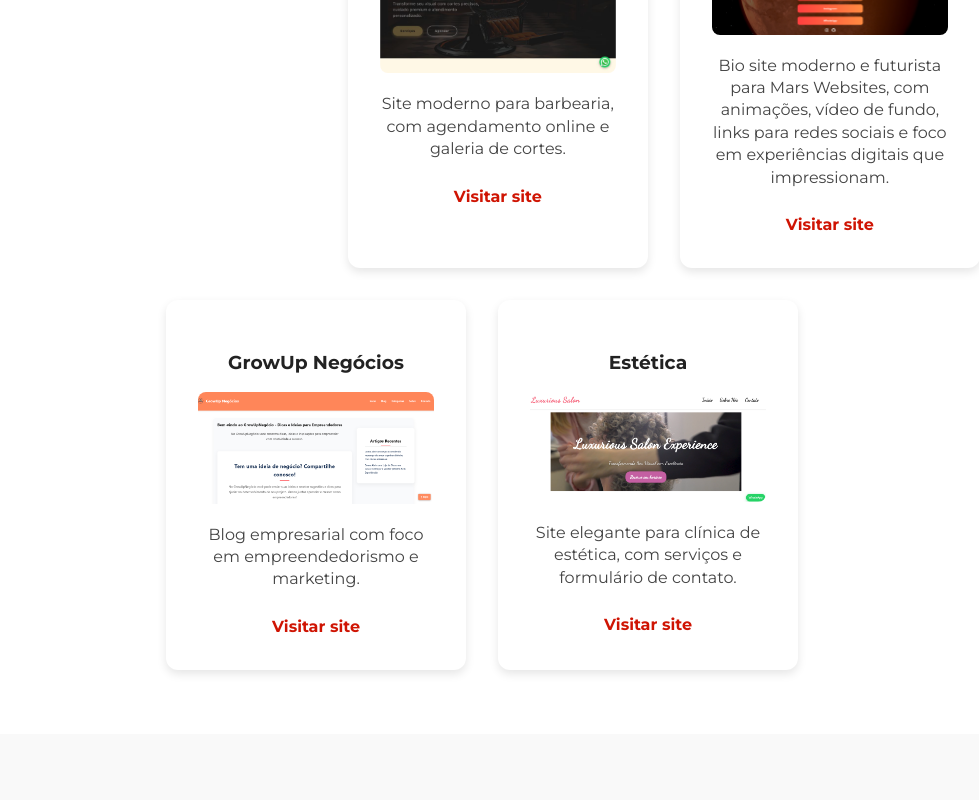
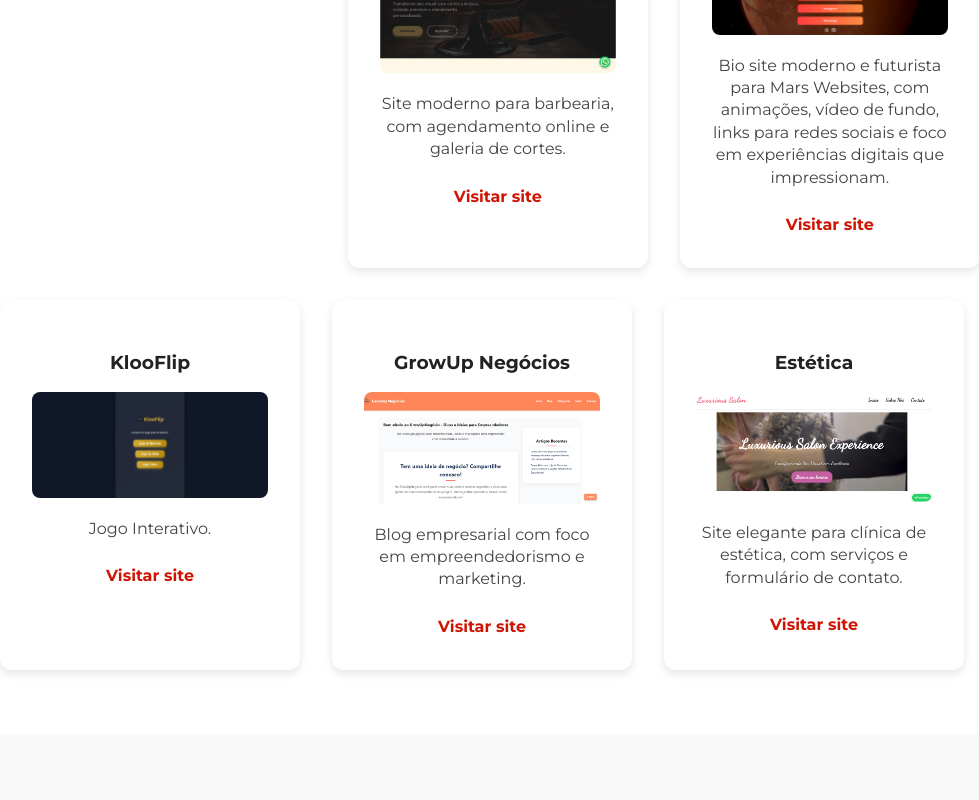
Before and after one commit to AlexandreMoreiraC/marswebsite, a React (Vite) app: page / in a window 1280 px wide. Shown: the part 1921-2721 px from the top of the page, without its empty margins (158-1137 px from the left). Built offline with nearby package versions, Linux system fonts and the light colour scheme.

Commit message:
portifolio

```diff
--- a/src/pages/Home.jsx
+++ b/src/pages/Home.jsx
@@ -176,6 +176,12 @@ export default function Home() {
                 link: "https://site-bio-eight.vercel.app/",
                 img: "/images/biosite.png",
               },
+                {
+                title: "KlooFlip",
+                desc: "Jogo Interativo.",
+                link: "https://momory-rho.vercel.app/",
+                img: "/images/Jogo.png",
+              },
               {
                 title: "GrowUp Negócios",
                 desc: "Blog empresarial com foco em empreendedorismo e marketing.",
```
Also changed, not shown: public/images/Jogo.png (added).
